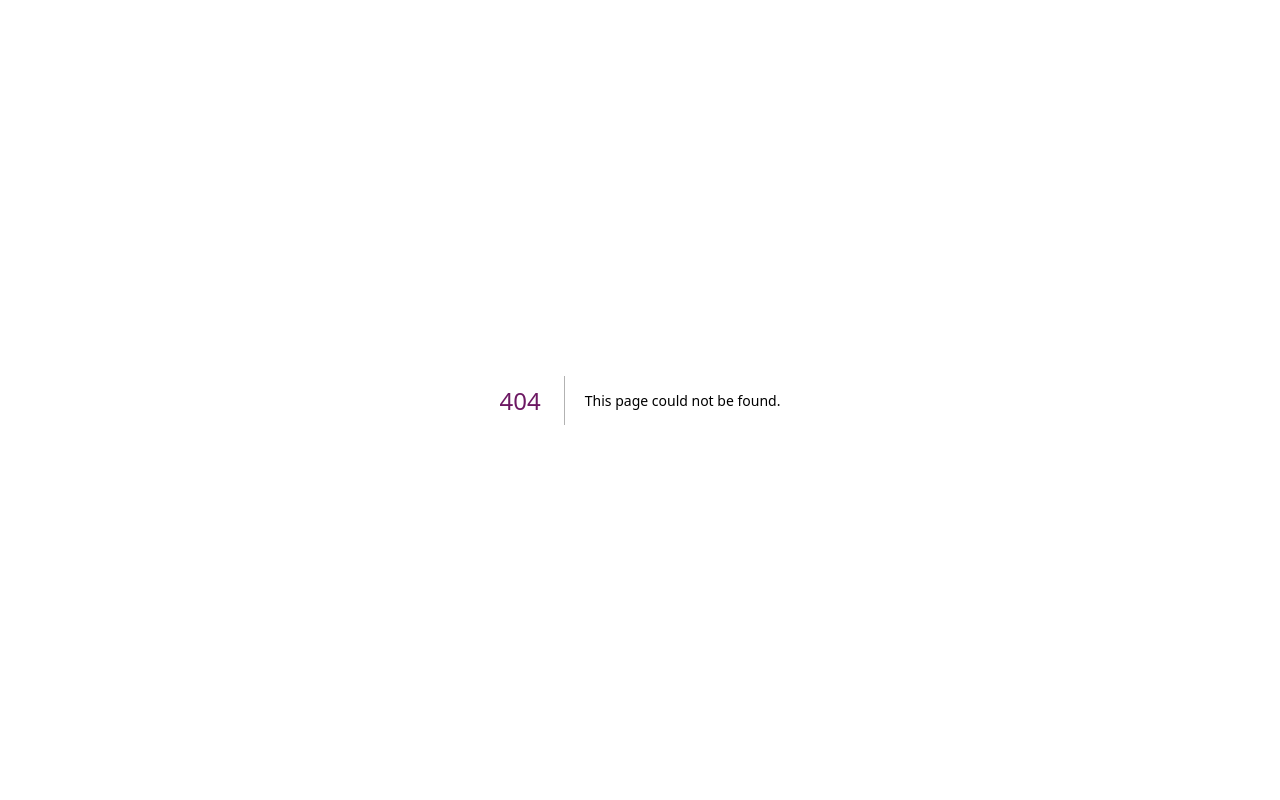
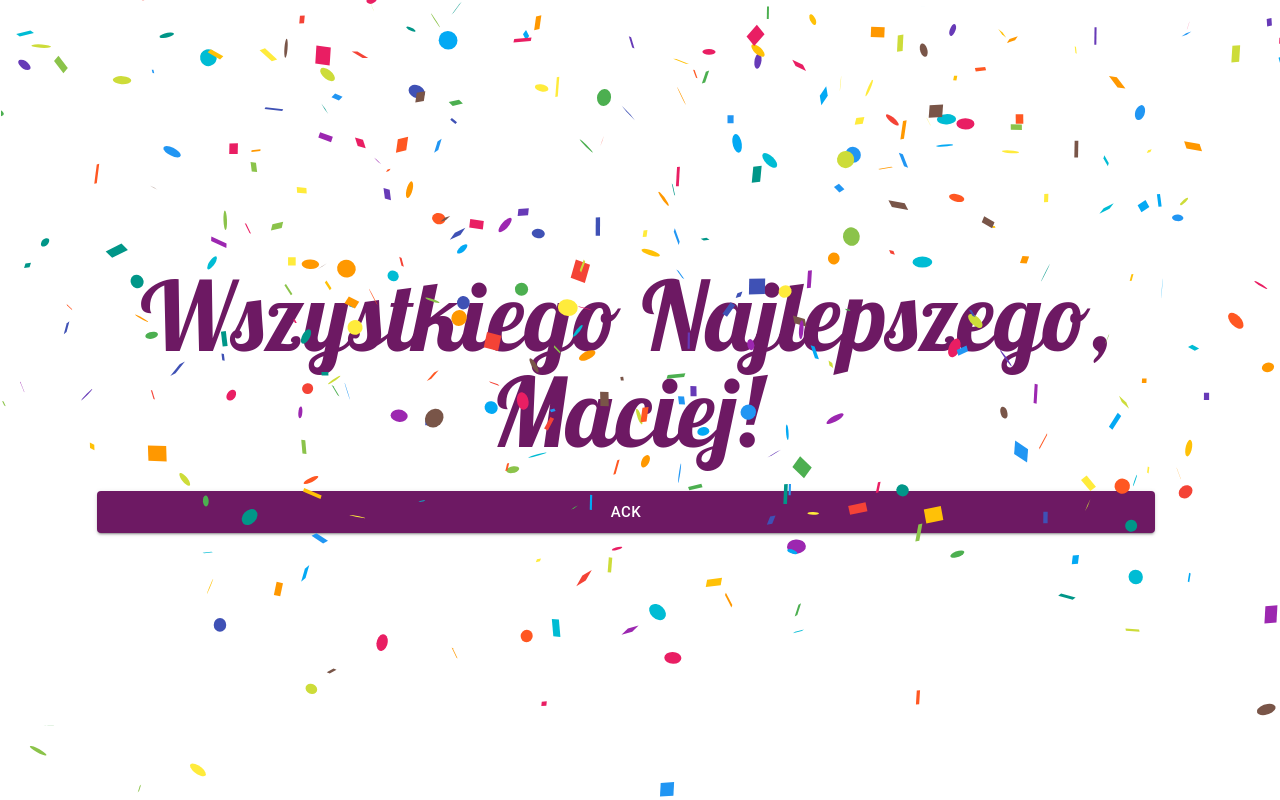
Before and after one commit to gregorias/meme-stash, a Next.js app: page /hbm in a window 1280 px wide. Before the commit this address had no page. Built offline with nearby package versions, Linux system fonts and the light colour scheme.

Commit message:
feat: add a happy birthday page

```diff
--- a/package.json
+++ b/package.json
@@ -20,6 +20,7 @@
     "next": "13.1.1",
     "plaiceholder": "^2.5.0",
     "react": "18.2.0",
+    "react-confetti": "^6.1.0",
     "react-dom": "18.2.0",
     "sharp": "^0.31.3",
     "typescript": "4.9.4"
--- /dev/null
+++ b/pages/hbm.tsx
@@ -0,0 +1,101 @@
+// A happy birthday page for a friend's birthday on Jan 2.
+import Head from "next/head";
+import { Lobster } from "@next/font/google";
+import { Button, createTheme, ThemeProvider } from "@mui/material";
+import Confetti from "react-confetti";
+import { useEffect, useState } from "react";
+
+const lobster = Lobster({ weight: "400", subsets: ["latin"] });
+
+function useWindowSize(): { width: number; height: number } | undefined {
+  // Initialize state with undefined width/height so server and client renders match
+  // Learn more here: https://joshwcomeau.com/react/the-perils-of-rehydration/
+  const [windowSize, setWindowSize] = useState<
+    { width: number; height: number } | undefined
+  >(undefined);
+
+  useEffect(() => {
+    // Handler to call on window resize
+    function handleResize() {
+      // Set window width/height to state
+      setWindowSize({
+        width: window.innerWidth,
+        height: window.innerHeight,
+      });
+    }
+
+    // Add event listener
+    window.addEventListener("resize", handleResize);
+
+    // Call handler right away so state gets updated with initial window size
+    handleResize();
+
+    // Remove event listener on cleanup
+    return () => window.removeEventListener("resize", handleResize);
+  }, []); // Empty array ensures that effect is only run on mount
+
+  return windowSize;
+}
+
+export default function HappyBirthdayMaciej() {
+  const theme = createTheme({
+    palette: {
+      primary: {
+        main: "#6d1963",
+      },
+      secondary: {
+        main: "#97D8B2",
+      },
+    },
+  });
+
+  const [showConfetti, setShowConfetti] = useState<boolean>(false);
+  const windowSize = useWindowSize();
+
+  useEffect(() => {
+    setShowConfetti(true);
+    return () => {
+      setShowConfetti(false);
+    };
+  }, [setShowConfetti]);
+
+  return (
+    <>
+      <ThemeProvider theme={theme}>
+        <Head>
+          <title>Meme Stash</title>
+          <meta
+            name="description"
+            content="An app for stashing quality reaction memes."
+          />
+          <meta name="viewport" content="width=device-width, initial-scale=1" />
+          <link rel="icon" href="/favicon.ico" />
+        </Head>
+        <main className="flex justify-center px-6 md:px-24 h-screen">
+          {showConfetti && windowSize && (
+            <Confetti
+              width={windowSize.width}
+              height={windowSize.height}
+              numberOfPieces={400}
+              tweenDuration={10}
+            />
+          )}
+
+          <div className="flex flex-col justify-center">
+            <h1
+              className={
+                lobster.className + " text-center text-5xl md:text-8xl"
+              }
+              style={{ marginBottom: "2rem" }}
+            >
+              Wszystkiego Najlepszego, Maciej!
+            </h1>
+            <Button variant="contained" size="large" href="/">
+              Ack
+            </Button>
+          </div>
+        </main>
+      </ThemeProvider>
+    </>
+  );
+}
```
Also changed, not shown: 1 other file (tests, documents, lock files or other folders).
